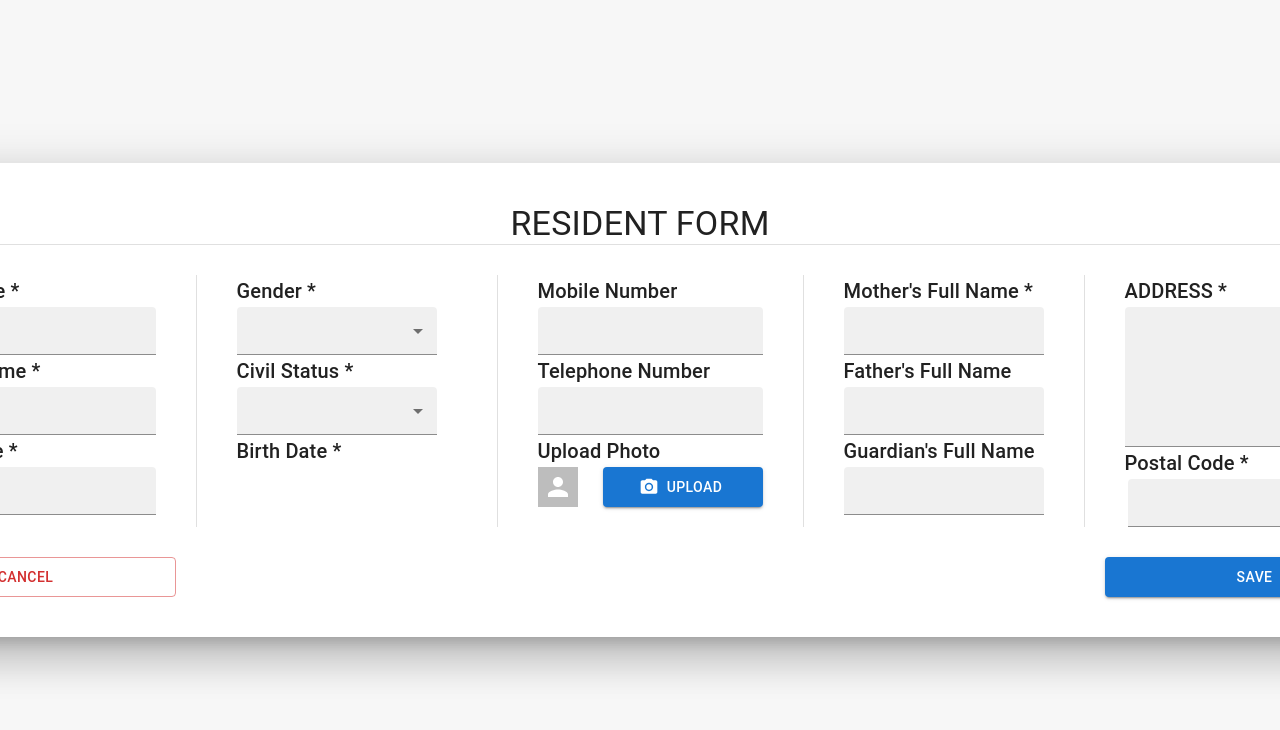
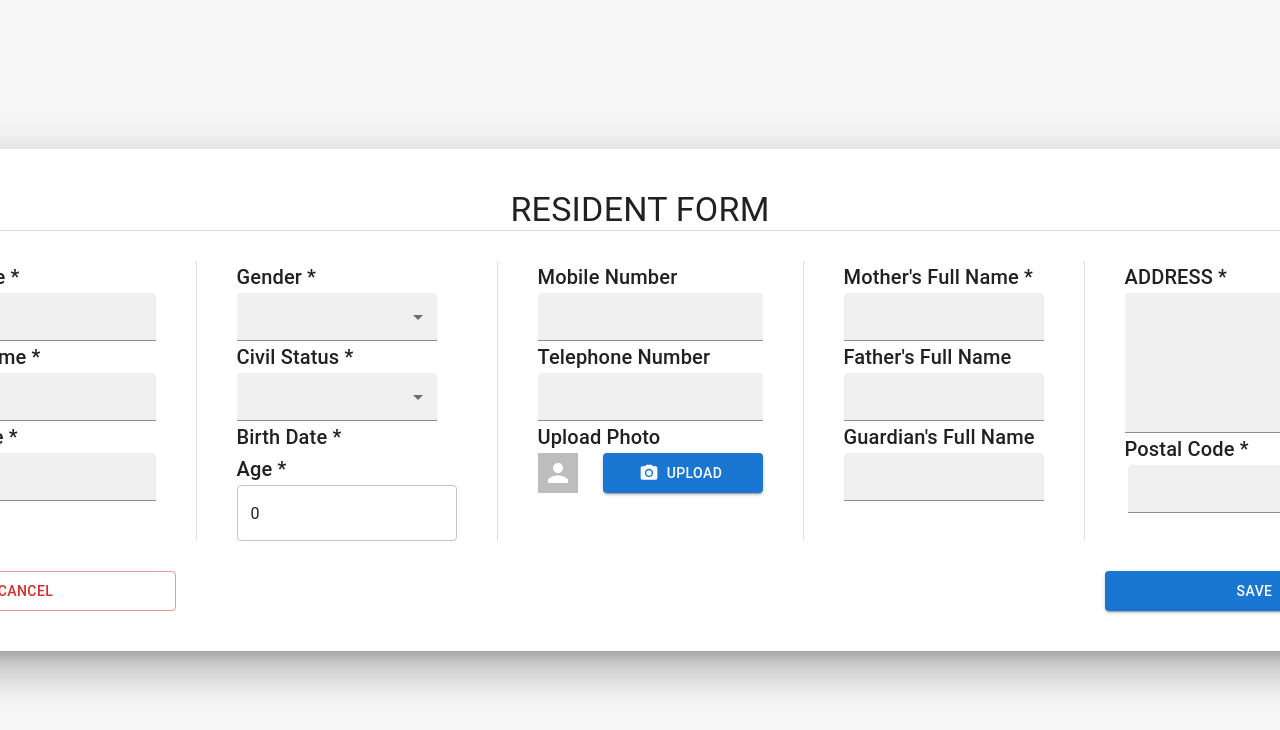
Before and after one commit to pitohui02/asl-poject, a Next.js app: page /registration in a window 1280 px wide. Shown: the top 730 px of the page. Built offline with nearby package versions, Linux system fonts and the light colour scheme.

Commit message:
chore: formatting

```diff
--- a/src/pages/registration.tsx
+++ b/src/pages/registration.tsx
@@ -263,9 +263,20 @@ export default function Registration({
                     <TextField
                       disabled
                       value={residentFields.birthDate}
+                      variant="filled"
+                      size="small"
                       // className={styles.birthdatebox}
                     />
                   )}
+                  <Typography variant="h6" className={styles.gridchild_text}>
+                    Age *
+                  </Typography>
+                  <TextField
+                    type="number"
+                    name="age"
+                    value={residentFields.age}
+                    onChange={handleFieldChange}
+                  />
                 </FormControl>
               </Box>
             </Box>
```
Also changed, not shown: src/pages/homepage.tsx (+16 -8 lines), src/pages/landing.tsx (+13 -18 lines).
